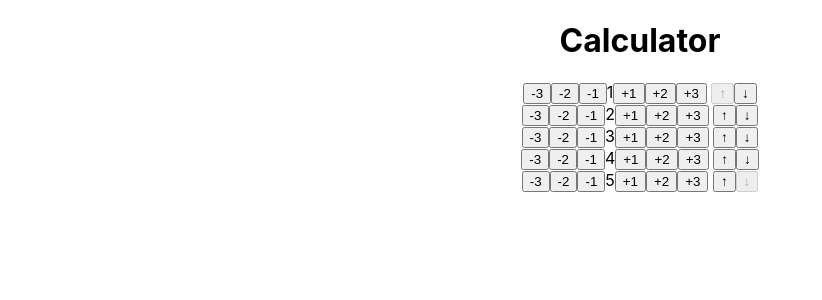
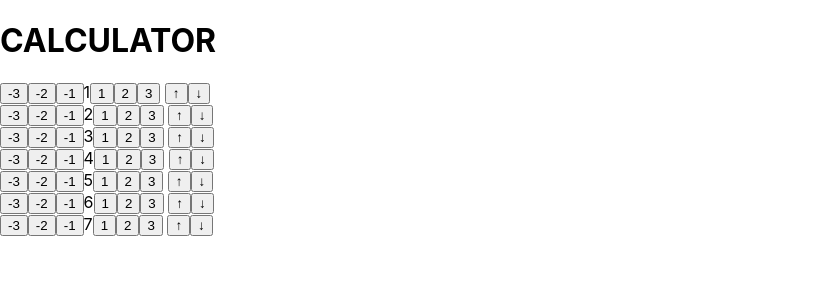
Before and after one commit to Nosov-Pavel/new-counter-app, a React (Create React App) app: page / in a window 1280 px wide. Shown: the top 300 px of the page, without its empty margins (0-822 px from the left). Built offline with nearby package versions, Linux system fonts and the light colour scheme.

Commit message:
↑ ↓ disabletRepit

```diff
--- a/src/App.js
+++ b/src/App.js
@@ -1,40 +1,68 @@
-import './App.css';
 import {useState} from "react";
-function App() {
 
-  const [numbers, setNumbers] = useState([1, 2, 3, 4, 5])
+function App(){
+    const [numbers, setNumbers] = useState([1, 2, 3, 4, 5, 6, 7])
 
     const plusMinusCounter = (value, index) => {
         const newArr = numbers.map((el, i) => index === i ? el+value: el)
         setNumbers(newArr)
-    }
-    const moveUpDown = (direction, index) => {
-    const temporary = numbers[index]
-      const newArr = [...numbers]
-      newArr[index] = newArr[index+direction]
-      newArr[index+direction]=temporary
-      setNumbers(newArr)
+
     }
 
-  return (
+    return(
         <div className="App">
-      <h1>Calculator</h1>
-
+            <h1>CALCULATOR</h1>
             {numbers.map((el, index) => <div key={index}>
-        <button onClick={() => plusMinusCounter(-3, index)}>-3</button>
+                <button onClick={() => plusMinusCounter(-3, index) }>-3</button>
                 <button onClick={() => plusMinusCounter(-2, index)}>-2</button>
                 <button onClick={() => plusMinusCounter(-1, index)}>-1</button>
                 {el}
-        <button onClick={() => plusMinusCounter(1, index)}>+1</button>
-        <button onClick={() => plusMinusCounter(2, index)}>+2</button>
-        <button onClick={() => plusMinusCounter(3, index)}>+3</button>
-        {' '}
-        <button onClick={()=> moveUpDown(-1, index)} disabled={index===0}>↑</button>
-        <button onClick={()=> moveUpDown(1, index)} disabled={index===numbers.length-1}>↓</button>
+                <button onClick={() => plusMinusCounter(1, index)}>1</button>
+                <button onClick={() => plusMinusCounter(2, index)}>2</button>
+                <button onClick={() => plusMinusCounter(3, index)}>3</button>
+                {" "}
+                <button>↑</button>
+                <button>↓</button>
+
             </div>)}
 
         </div>
     );
 }
-
 export default App;
+//   const [numbers, setNumbers] = useState([1, 2, 3, 4, 5])
+//
+//   const plusMinusCounter = (value, index) => {
+//     const newArr = numbers.map((el, i) => index === i ? el+value: el)
+//     setNumbers(newArr)
+//     }
+//     const moveUpDown = (direction, index) => {
+//     const temporary = numbers[index]
+//       const newArr = [...numbers]
+//       newArr[index] = newArr[index+direction]
+//       newArr[index+direction]=temporary
+//       setNumbers(newArr)
+//     }
+//
+//   return (
+//     <div className="App">
+//       <h1>Calculator</h1>
+//
+//       {numbers.map((el, index) => <div key={index}>
+//         <button onClick={() => plusMinusCounter(-3, index)}>-3</button>
+//         <button onClick={() => plusMinusCounter(-2, index)}>-2</button>
+//         <button onClick={() => plusMinusCounter(-1, index)}>-1</button>
+//         {el}
+//         <button onClick={() => plusMinusCounter(1, index)}>+1</button>
+//         <button onClick={() => plusMinusCounter(2, index)}>+2</button>
+//         <button onClick={() => plusMinusCounter(3, index)}>+3</button>
+//         {' '}
+//         <button onClick={()=> moveUpDown(-1, index)} disabled={index===0}>↑</button>
+//         <button onClick={()=> moveUpDown(1, index)} disabled={index===numbers.length-1}>↓</button>
+//       </div>)}
+//
+//     </div>
+//   );
+// }
+//
+// export default App;
```
Lines whose indentation alone changed are shown as unchanged.
